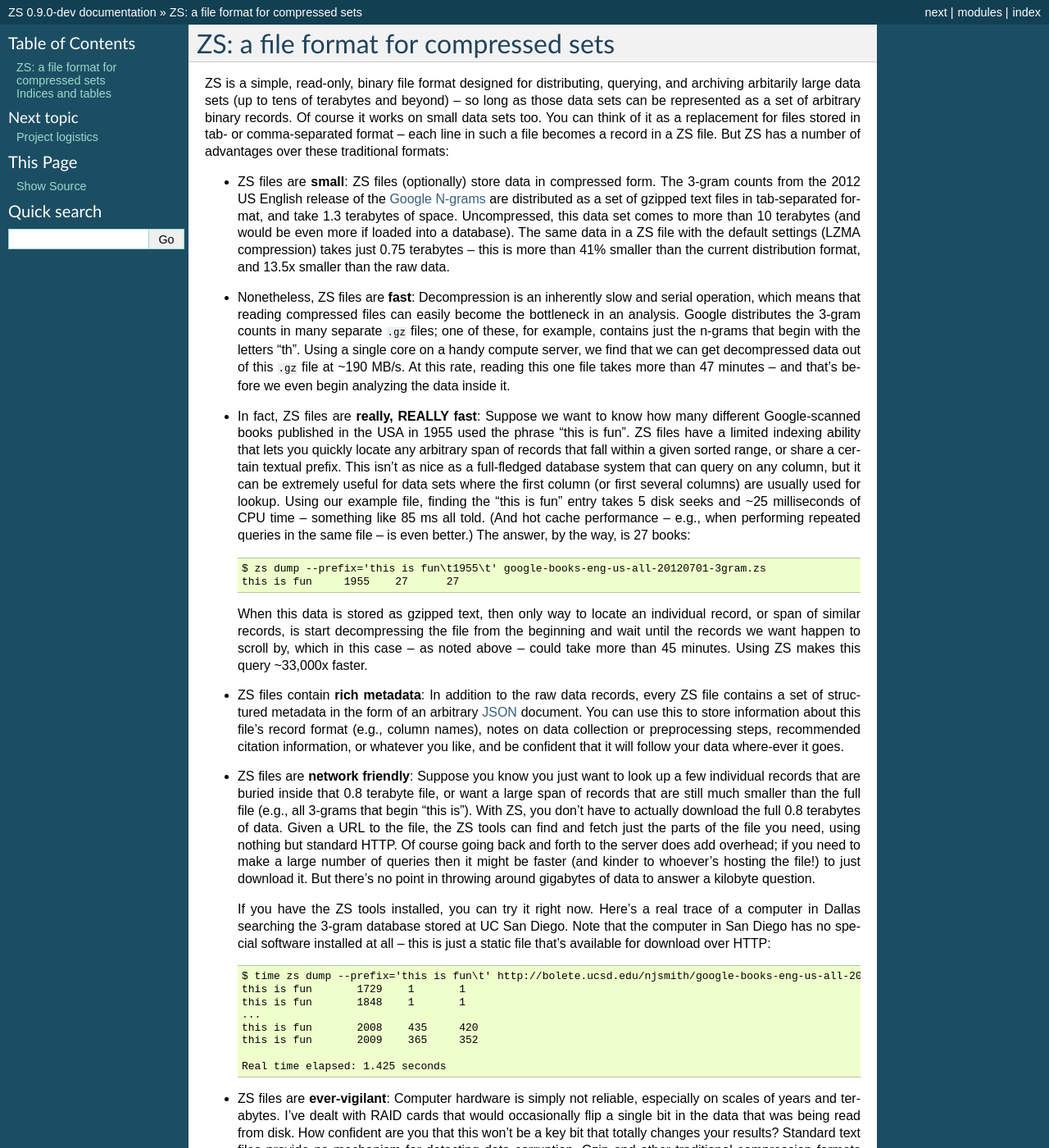
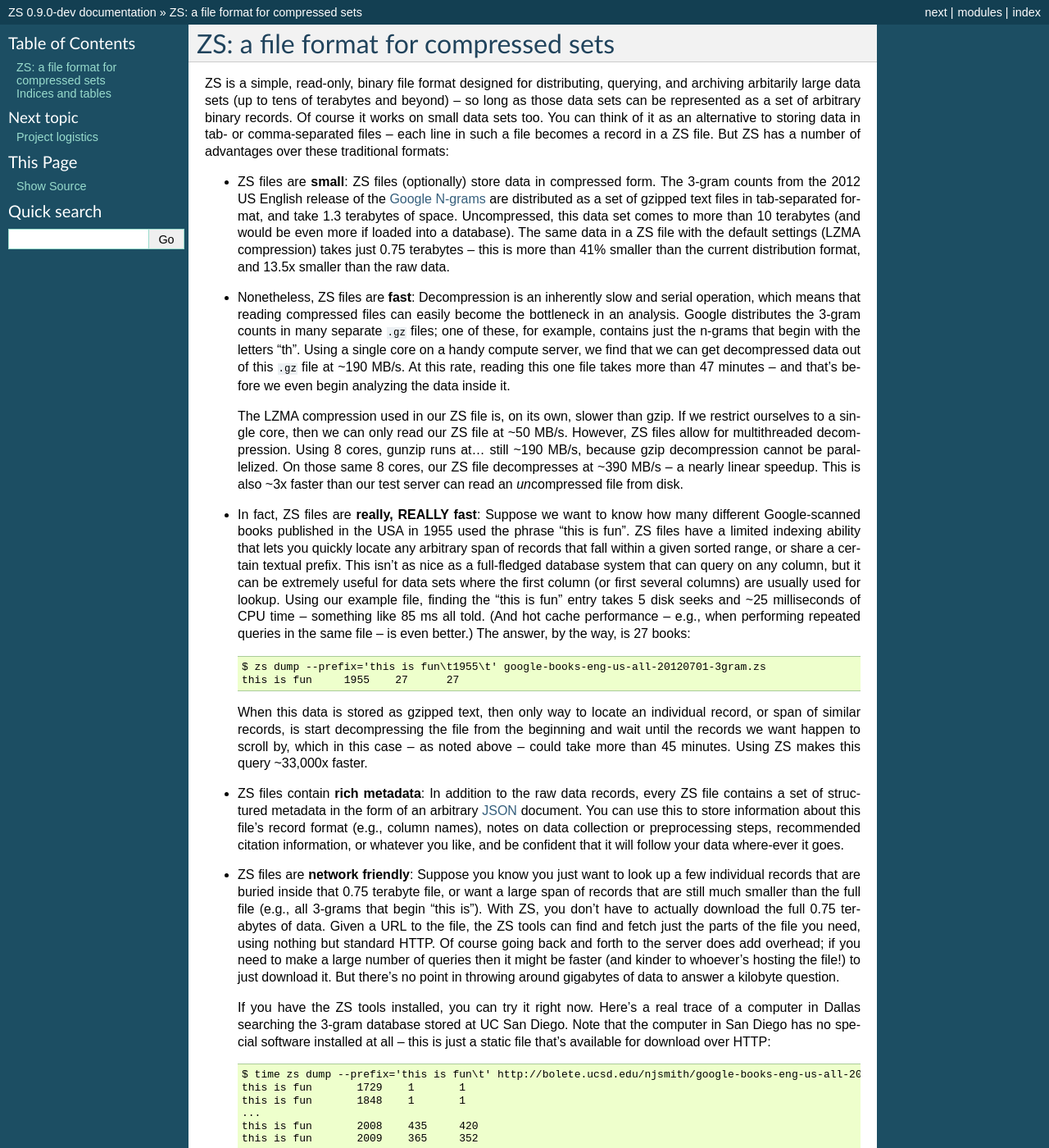
Before and after one commit to njsmith/zs, a Sphinx documentation site: the page built from doc/index.rst, in a window 1280 px wide and 1400 px high. Shown: the whole window at 82% size. Built offline with Sphinx 7.4.7, drawn with Linux system fonts in a browser that asks for light colours.

Commit message:
fix ReST formatting problem, and wording tweaks

```diff
--- a/doc/index.rst
+++ b/doc/index.rst
@@ -10,8 +10,8 @@
 distributing, querying, and archiving arbitarily large data sets (up
 to tens of terabytes and beyond) -- so long as those data sets can be
 represented as a set of arbitrary binary records. Of course it works
-on small data sets too. You can think of it as a replacement for files
-stored in tab- or comma-separated format -- each line in such a file
+on small data sets too. You can think of it as an alternative to
+storing data in tab- or comma-separated files -- each line in such a file
 becomes a record in a ZS file. But ZS has a number of advantages over
 these traditional formats:
 
@@ -92,6 +92,13 @@
       reaches something in the 8-10 range -- it looks like the main
       thread becomes the bottleneck here.
 
+     raw disk throughput:
+     njsmith@hericium:/local/corpora/google-books-v2/eng-us-all$ pv google-books-eng-us-all-20120701-5gram.zs -rabt >/dev/null
+     58.7GB 0:08:18 [63.8MB/s] [ 121MB/s]
+     ^C
+     -> 126.9 megabytes/s
+     and 3x this is = 380 MB/s.
+
 * Nonetheless, ZS files are **fast**: Decompression is an inherently
   slow and serial operation, which means that reading compressed files
   can easily become the bottleneck in an analysis. Google distributes
@@ -117,7 +117,7 @@
   ~190 MB/s, because gzip decompression cannot be parallelized. On
   those same 8 cores, our ZS file decompresses at ~390 MB/s -- a
   nearly linear speedup. This is also ~3x faster than our test server
-  can read an *un*\compressed file.
+  can read an *un*\compressed file from disk.
 
 .. Benchmarks in next paragraph:
 
@@ -163,10 +163,10 @@
   confident that it will follow your data where-ever it goes.
 
 * ZS files are **network friendly**: Suppose you know you just want to
-  look up a few individual records that are buried inside that 0.8
+  look up a few individual records that are buried inside that 0.75
   terabyte file, or want a large span of records that are still much
   smaller than the full file (e.g., all 3-grams that begin "this
-  is"). With ZS, you don't have to actually download the full 0.8
+  is"). With ZS, you don't have to actually download the full 0.75
   terabytes of data. Given a URL to the file, the ZS tools can find
   and fetch just the parts of the file you need, using nothing but
   standard HTTP. Of course going back and forth to the server does add
```
Also changed, not shown: other parts of doc/index.rst (+0 -7 lines).
